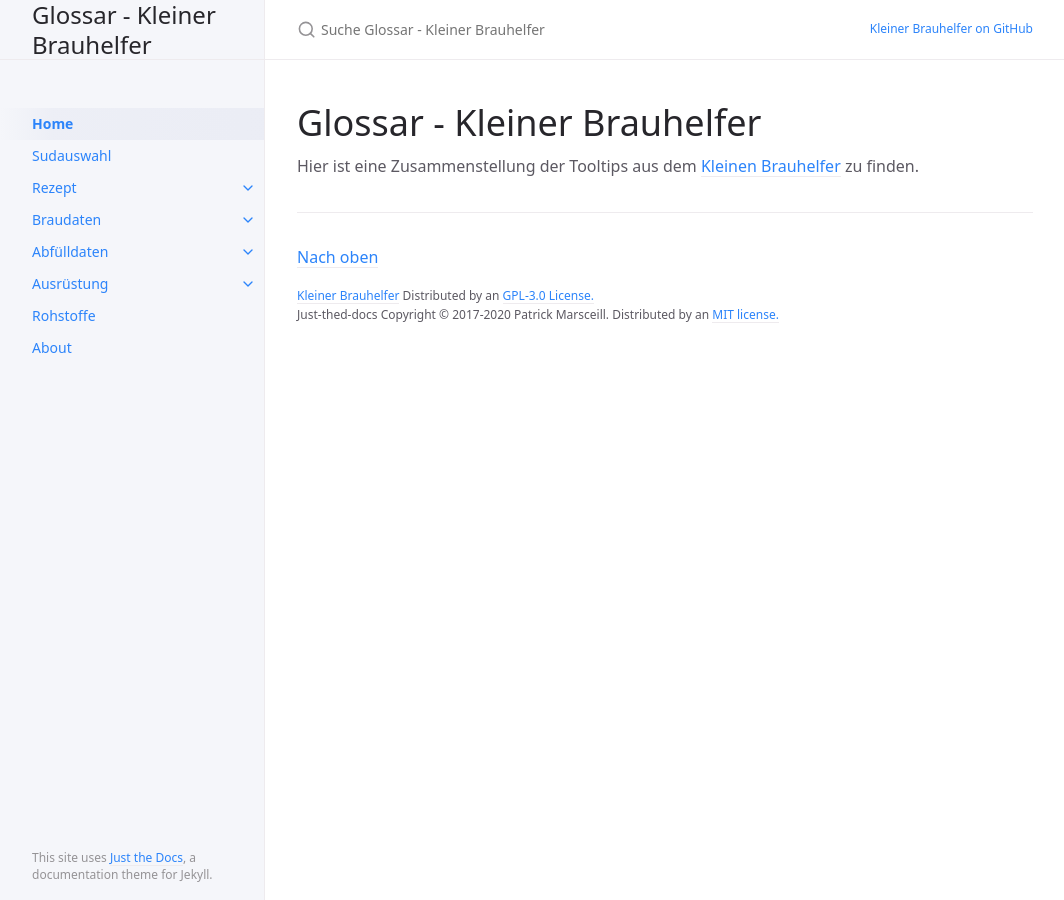
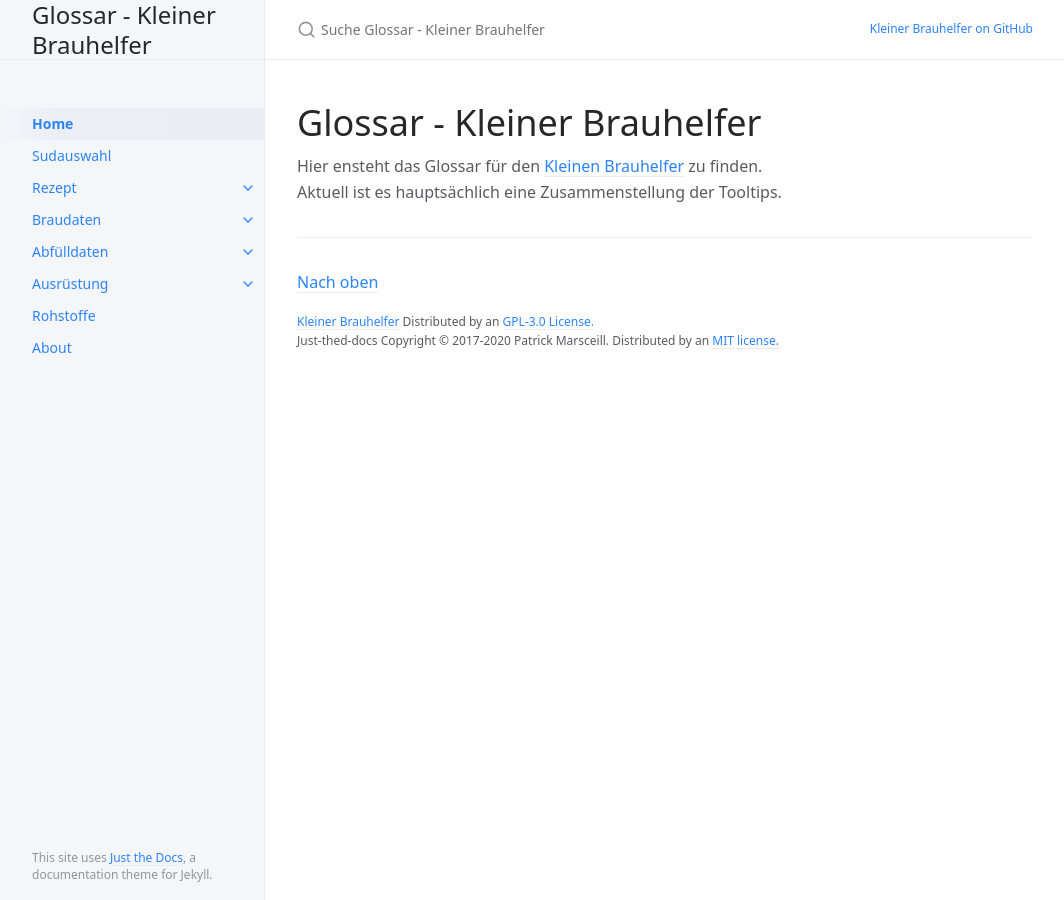
Before and after one commit to IsometricXH/kbh-glossar, a Jekyll site: the page built from index.md, in a window 1280 px wide. Shown: the whole page, without its empty margins (107-1171 px from the left). Built offline with Jekyll 4.4.1, drawn with Linux system fonts in a browser that asks for light colours.

Commit message:
Update index.md

```diff
--- a/index.md
+++ b/index.md
@@ -7,4 +7,5 @@ permalink: /
 ---
 
 # Glossar - Kleiner Brauhelfer
-Hier ist eine Zusammenstellung der Tooltips aus dem [Kleinen Brauhelfer](https://github.com/kleiner-brauhelfer/kleiner-brauhelfer-2) zu finden.
+Hier ensteht das Glossar für den [Kleinen Brauhelfer](https://github.com/kleiner-brauhelfer/kleiner-brauhelfer-2) zu finden.
+Aktuell ist es hauptsächlich eine Zusammenstellung der Tooltips.
```
